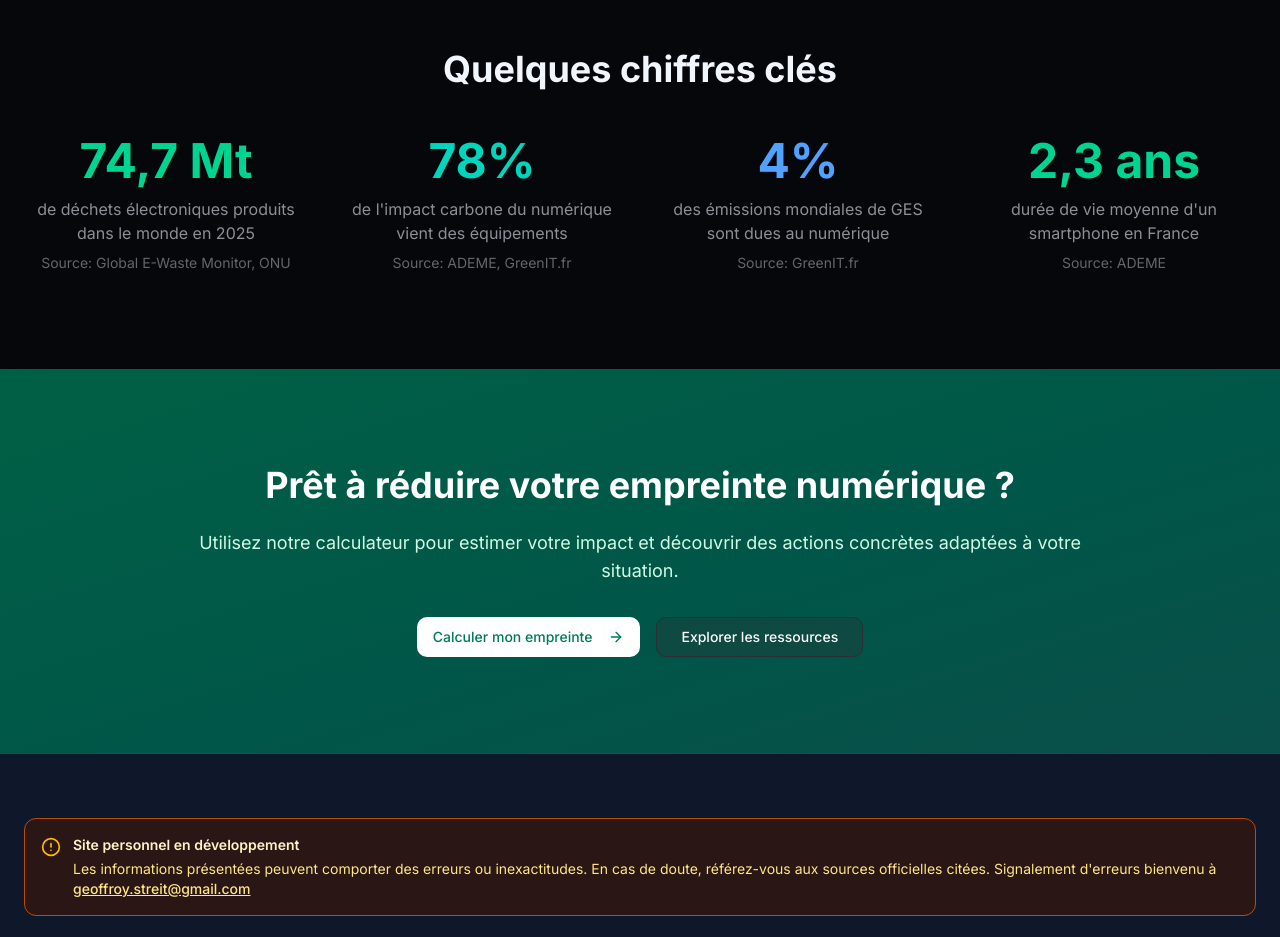
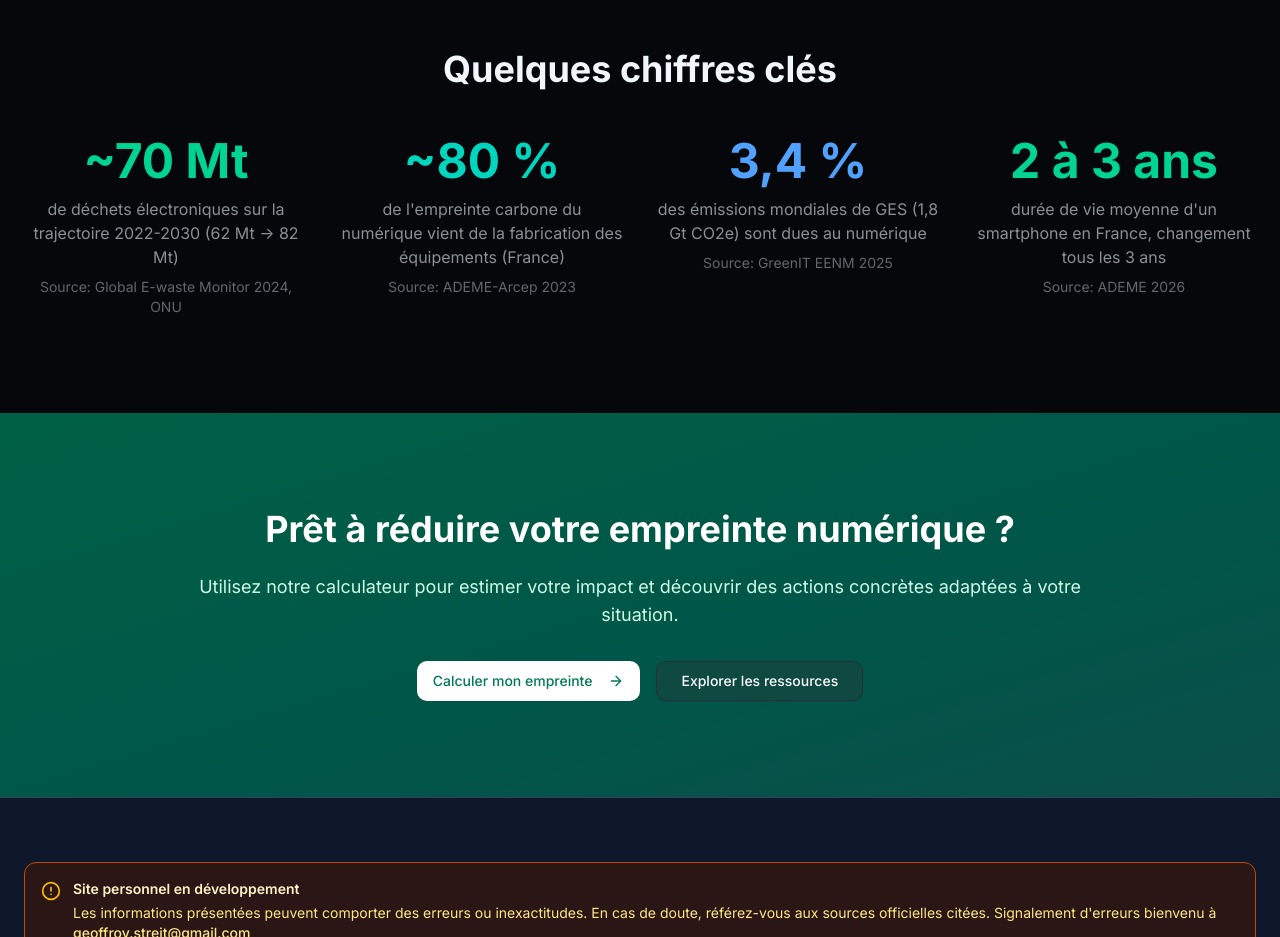
Before and after one commit to Hylst/le-green-it-en-clair, a Next.js app: page /greenit/ in a window 1280 px wide. Shown: the part 3240-4177 px from the top of the page. Built offline with nearby package versions, Linux system fonts and the light colour scheme.

Commit message:
accueil : corrige les chiffres cles (GEM 2024, ADEME 2026)

```diff
--- a/app/page.tsx
+++ b/app/page.tsx
@@ -368,24 +368,24 @@ export default function HomePage() {
           <h2 className="mb-12 text-center text-3xl font-bold text-foreground lg:text-4xl">Quelques chiffres clés</h2>
           <div className="grid gap-8 md:grid-cols-2 lg:grid-cols-4">
             <div className="text-center">
-              <div className="mb-3 text-4xl font-bold text-emerald-700 dark:text-emerald-400 lg:text-5xl">74,7 Mt</div>
-              <p className="text-muted-foreground">de déchets électroniques produits dans le monde en 2025</p>
-              <p className="mt-2 text-sm text-muted-foreground/70">Source: Global E-Waste Monitor, ONU</p>
+              <div className="mb-3 text-4xl font-bold text-emerald-700 dark:text-emerald-400 lg:text-5xl">~70 Mt</div>
+              <p className="text-muted-foreground">de déchets électroniques sur la trajectoire 2022-2030 (62 Mt → 82 Mt)</p>
+              <p className="mt-2 text-sm text-muted-foreground/70">Source: Global E-waste Monitor 2024, ONU</p>
             </div>
             <div className="text-center">
-              <div className="mb-3 text-4xl font-bold text-teal-700 dark:text-teal-400 lg:text-5xl">78%</div>
-              <p className="text-muted-foreground">de l'impact carbone du numérique vient des équipements</p>
-              <p className="mt-2 text-sm text-muted-foreground/70">Source: ADEME, GreenIT.fr</p>
+              <div className="mb-3 text-4xl font-bold text-teal-700 dark:text-teal-400 lg:text-5xl">~80 %</div>
+              <p className="text-muted-foreground">de l'empreinte carbone du numérique vient de la fabrication des équipements (France)</p>
+              <p className="mt-2 text-sm text-muted-foreground/70">Source: ADEME-Arcep 2023</p>
             </div>
             <div className="text-center">
-              <div className="mb-3 text-4xl font-bold text-blue-700 dark:text-blue-400 lg:text-5xl">4%</div>
-              <p className="text-muted-foreground">des émissions mondiales de GES sont dues au numérique</p>
-              <p className="mt-2 text-sm text-muted-foreground/70">Source: GreenIT.fr</p>
+              <div className="mb-3 text-4xl font-bold text-blue-700 dark:text-blue-400 lg:text-5xl">3,4 %</div>
+              <p className="text-muted-foreground">des émissions mondiales de GES (1,8 Gt CO2e) sont dues au numérique</p>
+              <p className="mt-2 text-sm text-muted-foreground/70">Source: GreenIT EENM 2025</p>
             </div>
             <div className="text-center">
-              <div className="mb-3 text-4xl font-bold text-emerald-700 dark:text-emerald-400 lg:text-5xl">2,3 ans</div>
-              <p className="text-muted-foreground">durée de vie moyenne d'un smartphone en France</p>
-              <p className="mt-2 text-sm text-muted-foreground/70">Source: ADEME</p>
+              <div className="mb-3 text-4xl font-bold text-emerald-700 dark:text-emerald-400 lg:text-5xl">2 à 3 ans</div>
+              <p className="text-muted-foreground">durée de vie moyenne d'un smartphone en France, changement tous les 3 ans</p>
+              <p className="mt-2 text-sm text-muted-foreground/70">Source: ADEME 2026</p>
             </div>
           </div>
         </div>
```
